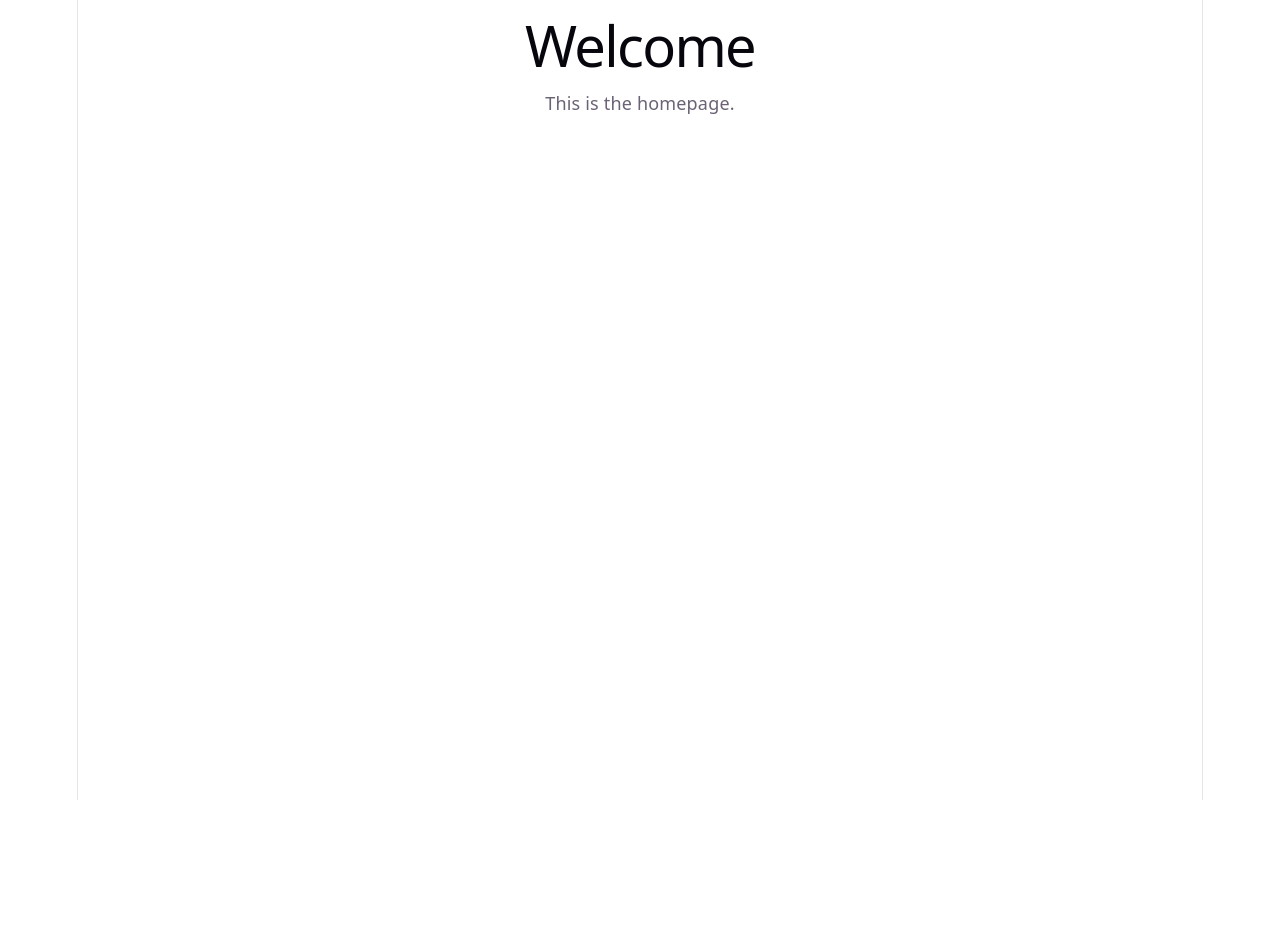
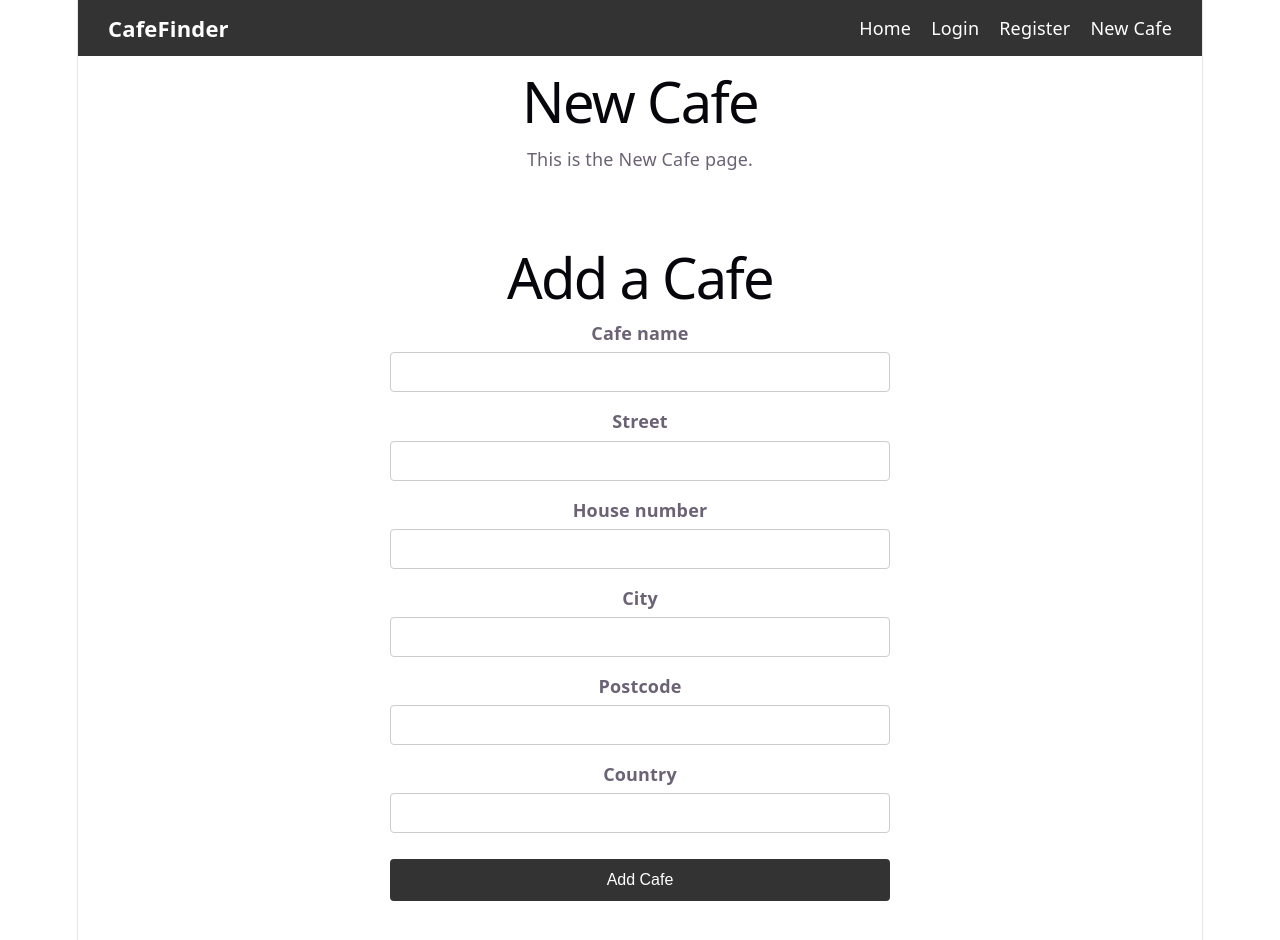
Before and after one commit to katag1001/cafe-app, a React (Vite) app: page /newcafe in a window 1280 px wide. Shown: the top 940 px of the page. Before the commit the page ends 800 px from the top, so only its background shows below. Built offline with nearby package versions, Linux system fonts and the light colour scheme.

Commit message:
Basis of backend built. Correction to the login function so that it's caching the token properly

```diff
--- a/src/App.jsx
+++ b/src/App.jsx
@@ -1,17 +1,22 @@
 import { BrowserRouter, Route, Routes } from 'react-router-dom'
 import './App.css'
 
+import Header from './components/general/Header'
 import Homepage from './pages/Homepage'
 import Login from './pages/Login'
 import Register from './pages/Register'
+import NewCafe from './pages/NewCafe'
 
 function App() {
   return (
     <BrowserRouter>
+      <Header />
+
       <Routes>
         <Route path="/*" element={<Homepage />} />
         <Route path="/login" element={<Login />} />
         <Route path="/register" element={<Register />} />
+        <Route path="/newcafe" element={<NewCafe />} />
       </Routes>
     </BrowserRouter>
   )
--- /dev/null
+++ b/src/components/cafes/add_cafes/AddCafe.css
@@ -0,0 +1,50 @@
+.add-cafe {
+  max-width: 500px;
+  margin: 40px auto;
+  padding: 20px;
+}
+
+.add-cafe h1 {
+  margin-bottom: 30px;
+}
+
+.form-group {
+  display: flex;
+  flex-direction: column;
+  margin-bottom: 16px;
+}
+
+.form-group label {
+  margin-bottom: 6px;
+  font-weight: 600;
+}
+
+.form-group input {
+  padding: 10px;
+  font-size: 16px;
+  border: 1px solid #ccc;
+  border-radius: 4px;
+}
+
+.add-cafe button {
+  width: 100%;
+  padding: 12px;
+  margin-top: 10px;
+  font-size: 16px;
+  cursor: pointer;
+  border: none;
+  border-radius: 4px;
+  background: #333;
+  color: white;
+}
+
+.add-cafe button:disabled {
+  opacity: 0.6;
+  cursor: not-allowed;
+}
+
+.message {
+  margin-top: 20px;
+  padding: 10px;
+  background: #f0f0f0;
+}
--- /dev/null
+++ b/src/components/cafes/add_cafes/AddCafe.jsx
@@ -0,0 +1,177 @@
+import { useState } from "react";
+import "./AddCafe.css";
+
+const AddCafe = () => {
+  const [formData, setFormData] = useState({
+    name: "",
+    street: "",
+    houseNumber: "",
+    city: "",
+    postcode: "",
+    country: "",
+  });
+
+  const [message, setMessage] = useState("");
+  const [loading, setLoading] = useState(false);
+
+  const handleChange = (e) => {
+    const { name, value } = e.target;
+
+    setFormData((prev) => ({
+      ...prev,
+      [name]: value,
+    }));
+  };
+
+  const handleSubmit = async (e) => {
+    e.preventDefault();
+
+    setLoading(true);
+    setMessage("");
+
+    const cafeData = {
+      name: formData.name,
+
+      address: {
+        street: formData.street,
+        houseNumber: formData.houseNumber,
+        city: formData.city,
+        postcode: formData.postcode,
+        country: formData.country,
+      },
+    };
+
+    try {
+      const token = localStorage.getItem("token");
+
+      const response = await fetch("http://localhost:4444/api/cafes", {
+        method: "POST",
+
+        headers: {
+          "Content-Type": "application/json",
+          Authorization: `Bearer ${token}`,
+        },
+
+        body: JSON.stringify(cafeData),
+      });
+
+      const data = await response.json();
+
+      if (!response.ok) {
+        throw new Error(data.message || "Failed to create cafe");
+      }
+
+      console.log("Cafe created:", data);
+
+      setMessage("Cafe successfully added!");
+
+      setFormData({
+        name: "",
+        street: "",
+        houseNumber: "",
+        city: "",
+        postcode: "",
+        country: "",
+      });
+    } catch (error) {
+      console.error("Error creating cafe:", error);
+      setMessage(error.message);
+    } finally {
+      setLoading(false);
+    }
+  };
+
+  return (
+    <div className="add-cafe">
+      <h1>Add a Cafe</h1>
+
+      <form onSubmit={handleSubmit}>
+        <div className="form-group">
+          <label htmlFor="name">Cafe name</label>
+
+          <input
+            id="name"
+            name="name"
+            type="text"
+            value={formData.name}
+            onChange={handleChange}
+            required
+          />
+        </div>
+
+        <div className="form-group">
+          <label htmlFor="street">Street</label>
+
+          <input
+            id="street"
+            name="street"
+            type="text"
+            value={formData.street}
+            onChange={handleChange}
+            required
+          />
+        </div>
+
+        <div className="form-group">
+          <label htmlFor="houseNumber">House number</label>
+
+          <input
+            id="houseNumber"
+            name="houseNumber"
+            type="text"
+            value={formData.houseNumber}
+            onChange={handleChange}
+            required
+          />
+        </div>
+
+        <div className="form-group">
+          <label htmlFor="city">City</label>
+
+          <input
+            id="city"
+            name="city"
+            type="text"
+            value={formData.city}
+            onChange={handleChange}
+            required
+          />
+        </div>
+
+        <div className="form-group">
+          <label htmlFor="postcode">Postcode</label>
+
+          <input
+            id="postcode"
+            name="postcode"
+            type="text"
+            value={formData.postcode}
+            onChange={handleChange}
+            required
+          />
+        </div>
+
+        <div className="form-group">
+          <label htmlFor="country">Country</label>
+
+          <input
+            id="country"
+            name="country"
+            type="text"
+            value={formData.country}
+            onChange={handleChange}
+            required
+          />
+        </div>
+
+        <button type="submit" disabled={loading}>
+          {loading ? "Adding Cafe..." : "Add Cafe"}
+        </button>
+      </form>
+
+      {message && <p className="message">{message}</p>}
+    </div>
+  );
+};
+
+export default AddCafe;
--- /dev/null
+++ b/src/components/general/Header.css
@@ -0,0 +1,31 @@
+.header {
+  background-color: #333;
+  padding: 15px 30px;
+}
+
+.navbar {
+  display: flex;
+  justify-content: space-between;
+  align-items: center;
+}
+
+.logo {
+  color: white;
+  text-decoration: none;
+  font-size: 22px;
+  font-weight: bold;
+}
+
+.nav-links {
+  display: flex;
+  gap: 20px;
+}
+
+.nav-links a {
+  color: white;
+  text-decoration: none;
+}
+
+.nav-links a:hover {
+  color: #ddd;
+}
--- /dev/null
+++ b/src/components/general/Header.jsx
@@ -0,0 +1,23 @@
+import { Link } from 'react-router-dom'
+import './Header.css'
+
+function Header() {
+  return (
+    <header className="header">
+      <nav className="navbar">
+        <Link to="/" className="logo">
+          CafeFinder
+        </Link>
+
+        <div className="nav-links">
+          <Link to="/">Home</Link>
+          <Link to="/login">Login</Link>
+          <Link to="/register">Register</Link>
+          <Link to="/newcafe">New Cafe</Link>
+        </div>
+      </nav>
+    </header>
+  )
+}
+
+export default Header
--- a/src/components/login/Login.jsx
+++ b/src/components/login/Login.jsx
@@ -1,23 +1,33 @@
 import { useState } from 'react'
-import { setSessionToken } from './authCache'
+import { setAuthState } from './authCache'
 
 export default function Login({ onLoginSuccess }) {
-  const [form, setForm] = useState({ email: '', password: '' })
+  const [form, setForm] = useState({
+    email: '',
+    password: '',
+  })
+
   const [message, setMessage] = useState('')
   const [error, setError] = useState('')
   const [isLoading, setIsLoading] = useState(false)
 
   const handleChange = (event) => {
     const { name, value } = event.target
-    setForm((currentForm) => ({ ...currentForm, [name]: value }))
+
+    setForm((currentForm) => ({
+      ...currentForm,
+      [name]: value,
+    }))
   }
 
   const handleSubmit = async (event) => {
     event.preventDefault()
+
     setError('')
     setMessage('')
 
     const email = form.email.trim().toLowerCase()
+
     if (!email || !form.password) {
       setError('Email and password are required.')
       return
@@ -26,12 +36,15 @@ export default function Login({ onLoginSuccess }) {
     setIsLoading(true)
 
     try {
-      const response = await fetch('/api/auth/login', {
+      const response = await fetch('/api/login', {
         method: 'POST',
         headers: {
           'Content-Type': 'application/json',
         },
-        body: JSON.stringify({ email, password: form.password }),
+        body: JSON.stringify({
+          email,
+          password: form.password,
+        }),
       })
 
       const data = await response.json()
@@ -39,13 +52,27 @@ export default function Login({ onLoginSuccess }) {
       if (!response.ok) {
         throw new Error(data.message || 'Login failed.')
       }
+      console.log('LOGIN RESPONSE:', data)
+      // Save the JWT and user information to localStorage.
+      setAuthState(true, data.token, data.user)
 
-      setSessionToken(data.token)
-      setForm({ email: '', password: '' })
+      console.log(
+  'LOCAL STORAGE AFTER LOGIN:',
+  window.localStorage.getItem('auth_session'),
+)
+
+      // Clear the form after successful login.
+      setForm({
+        email: '',
+        password: '',
+      })
+
       setMessage('Login successful.')
+
+      // Tell the parent component that login succeeded.
       onLoginSuccess?.(data.user)
     } catch (requestError) {
-      setError(requestError.message)
+      setError(requestError.message || 'Login failed.')
     } finally {
       setIsLoading(false)
     }
@@ -54,9 +81,11 @@ export default function Login({ onLoginSuccess }) {
   return (
     <section className="auth-card">
       <h2>Log in</h2>
+
       <form className="auth-form" onSubmit={handleSubmit}>
         <label>
           Email
+
           <input
             type="email"
             name="email"
@@ -64,11 +93,13 @@ export default function Login({ onLoginSuccess }) {
             onChange={handleChange}
             placeholder="you@example.com"
             required
+            autoComplete="email"
           />
         </label>
 
         <label>
           Password
+
           <input
             type="password"
             name="password"
@@ -76,6 +107,7 @@ export default function Login({ onLoginSuccess }) {
             onChange={handleChange}
             placeholder="Enter your password"
             required
+            autoComplete="current-password"
           />
         </label>
 
@@ -84,8 +116,13 @@ export default function Login({ onLoginSuccess }) {
         </button>
       </form>
 
-      {message ? <p className="success-message">{message}</p> : null}
-      {error ? <p className="error-message">{error}</p> : null}
+      {message ? (
+        <p className="success-message">{message}</p>
+      ) : null}
+
+      {error ? (
+        <p className="error-message">{error}</p>
+      ) : null}
     </section>
   )
 }
--- a/src/components/login/authCache.js
+++ b/src/components/login/authCache.js
@@ -1,6 +1,4 @@
-const LOGGED_IN_KEY = 'auth_user_logged_in'
-
-let inMemoryToken = null
+const AUTH_STORAGE_KEY = 'auth_session'
 
 export function readAuthState() {
   if (typeof window === 'undefined') {
@@ -8,23 +6,130 @@ export function readAuthState() {
   }
 
   try {
-    const storedValue = window.localStorage.getItem(LOGGED_IN_KEY)
+    const storedValue = window.localStorage.getItem(AUTH_STORAGE_KEY)
+
     if (!storedValue) {
       return false
     }
 
-    return JSON.parse(storedValue)?.loggedIn === true
+    const session = JSON.parse(storedValue)
+
+    return Boolean(session?.token && session?.user)
   } catch {
     return false
   }
 }
 
-export function setAuthState(loggedIn) {
+export function setAuthState(loggedIn, token = null, user = null) {
   if (typeof window === 'undefined') {
     return
   }
 
-  window.localStorage.setItem(LOGGED_IN_KEY, JSON.stringify({ loggedIn: Boolean(loggedIn) }))
+  if (!loggedIn || !token) {
+    clearAuthState()
+    return
+  }
+
+  const session = {
+    loggedIn: true,
+    token,
+    user,
+    savedAt: Date.now(),
+  }
+
+  window.localStorage.setItem(
+    AUTH_STORAGE_KEY,
+    JSON.stringify(session),
+  )
+}
+
+export function getSessionToken() {
+  if (typeof window === 'undefined') {
+    return null
+  }
+
+  try {
+    const storedValue = window.localStorage.getItem(AUTH_STORAGE_KEY)
+
+    if (!storedValue) {
+      return null
+    }
+
+    const session = JSON.parse(storedValue)
+
+    return session?.token || null
+  } catch {
+    return null
+  }
+}
+
+export function getSessionUser() {
+  if (typeof window === 'undefined') {
+    return null
+  }
+
+  try {
+    const storedValue = window.localStorage.getItem(AUTH_STORAGE_KEY)
+
+    if (!storedValue) {
+      return null
+    }
+
+    const session = JSON.parse(storedValue)
+
+    return session?.user || null
+  } catch {
+    return null
+  }
+}
+
+export function setSessionToken(token) {
+  if (typeof window === 'undefined') {
+    return
+  }
+
+  try {
+    const storedValue = window.localStorage.getItem(AUTH_STORAGE_KEY)
+    const session = storedValue ? JSON.parse(storedValue) : {}
+
+    window.localStorage.setItem(
+      AUTH_STORAGE_KEY,
+      JSON.stringify({
+        ...session,
+        token: token || null,
+        loggedIn: Boolean(token),
+      }),
+    )
+  } catch {
+    // Ignore storage errors.
+  }
+}
+
+export function clearSessionToken() {
+  if (typeof window === 'undefined') {
+    return
+  }
+
+  try {
+    const storedValue = window.localStorage.getItem(AUTH_STORAGE_KEY)
+
+    if (!storedValue) {
+      return
+    }
+
+    const session = JSON.parse(storedValue)
+
+    window.localStorage.setItem(
+      AUTH_STORAGE_KEY,
+      JSON.stringify({
+        ...session,
+        token: null,
+        loggedIn: false,
+      }),
+    )
+  } catch {
+    window.localStorage.removeItem(AUTH_STORAGE_KEY)
+  }
 }
 
 export function clearAuthState() {
@@ -32,17 +137,5 @@ export function clearAuthState() {
     return
   }
 
-  window.localStorage.removeItem(LOGGED_IN_KEY)
+  window.localStorage.removeItem(AUTH_STORAGE_KEY)
 }
-
-export function setSessionToken(token) {
-  inMemoryToken = token || null
-}
-
-export function getSessionToken() {
-  return inMemoryToken
-}
-
-export function clearSessionToken() {
-  inMemoryToken = null
-}
--- a/src/pages/Login.jsx
+++ b/src/pages/Login.jsx
@@ -1,14 +1,12 @@
 import { useState } from 'react'
 import { useNavigate } from 'react-router-dom'
 import LoginForm from '../components/login/Login'
-import { setAuthState } from '../components/login/authCache'
 
 function Login() {
   const navigate = useNavigate()
   const [error, setError] = useState('')
 
   const handleLoginSuccess = () => {
-    setAuthState(true)
     navigate('/')
   }
 
--- /dev/null
+++ b/src/pages/NewCafe.jsx
@@ -0,0 +1,14 @@
+import AddCafe from "../components/cafes/add_cafes/addCafe"
+
+function NewCafe() {
+  return (
+    <main>
+      <h1>New Cafe</h1>
+      <p>This is the New Cafe page.</p>
+      <AddCafe />
+
+    </main>
+  )
+}
+
+export default NewCafe
--- a/vite.config.js
+++ b/vite.config.js
@@ -1,7 +1,6 @@
 import { defineConfig } from 'vite'
 import react from '@vitejs/plugin-react'
 
-// https://vite.dev/config/
 export default defineConfig({
   plugins: [react()],
   server: {
@@ -9,7 +8,6 @@ export default defineConfig({
       '/api': {
         target: 'http://localhost:4444',
         changeOrigin: true,
-        rewrite: (path) => path.replace(/^\/api/, ''),
       },
     },
   },
```
Also changed, not shown: 2 other files (tests, documents, lock files or other folders).
